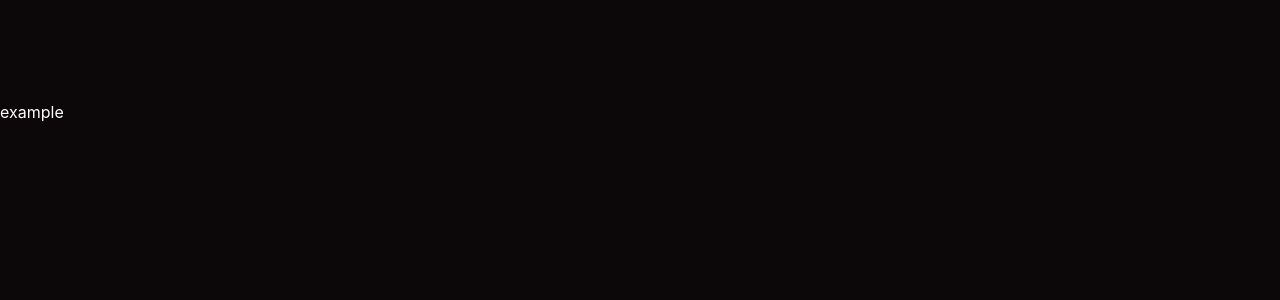
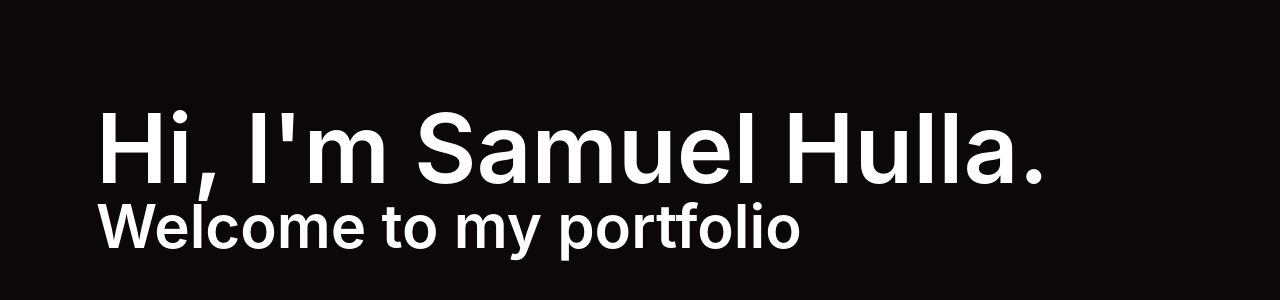
Before and after one commit to hulla-dev/portfolio, a Next.js app: page / in a window 1280 px wide. Shown: the part 1180-1480 px from the top of the page. Built offline with nearby package versions, Linux system fonts and the light colour scheme.

Commit message:
:zap: Feat: Base Page styles

```diff
--- a/pages/index.tsx
+++ b/pages/index.tsx
@@ -1,12 +1,16 @@
 import type { NextPage } from 'next'
 import Parallax from '../components/Parallax.client'
 import Page from '../components/Page.server'
+import Content from '../components/Content.server'
 
 const Home: NextPage = () => {
   return (
     <div className="h-[4000px]">
       <Page title="Welcome to my Portfolio" header={<Parallax />}>
-        <p>example</p>
+        <Content>
+          <h1>Hi, I'm Samuel Hulla.</h1>
+          <h3>Welcome to my portfolio</h3>
+        </Content>
       </Page>
     </div>
   )
```
